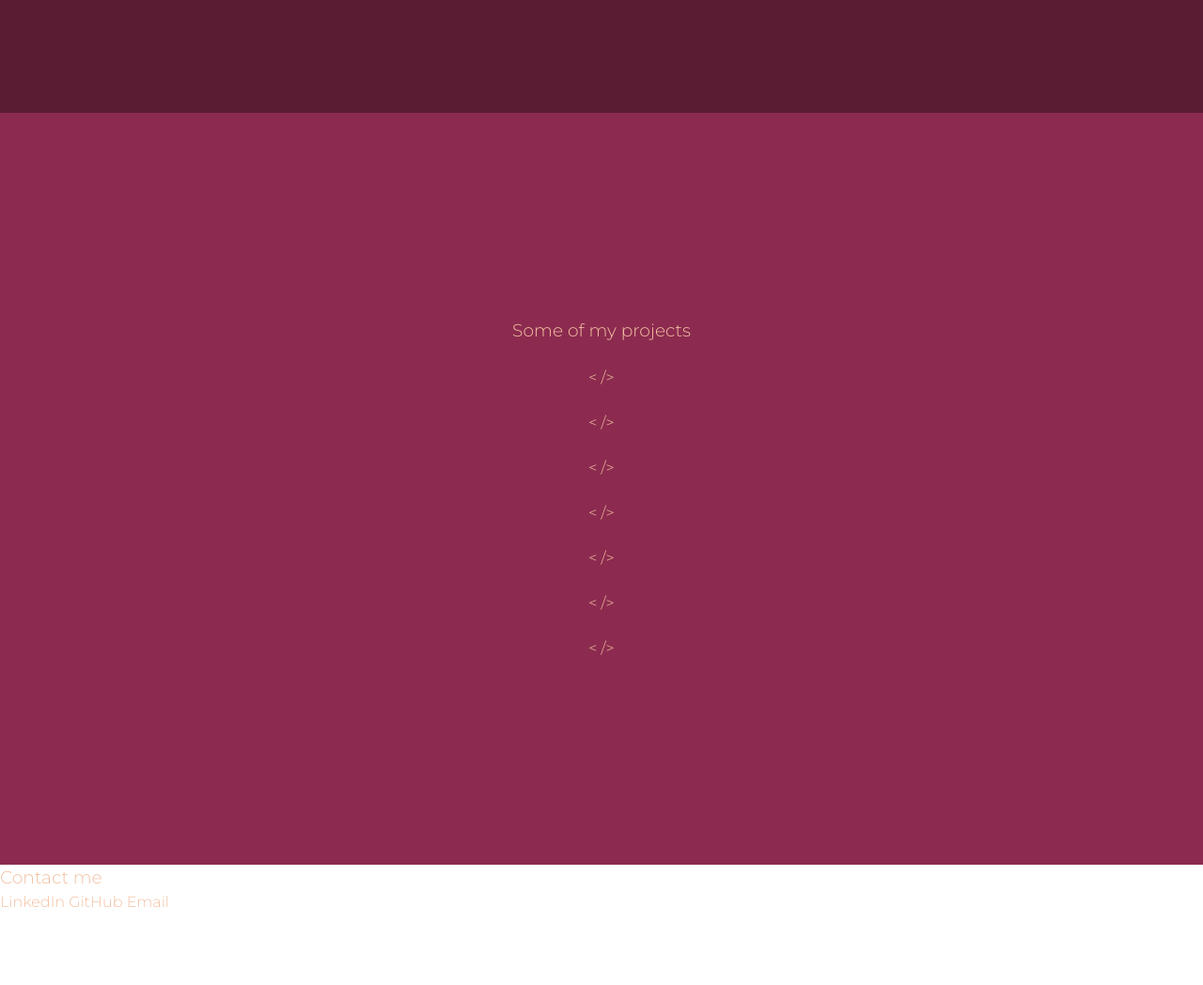
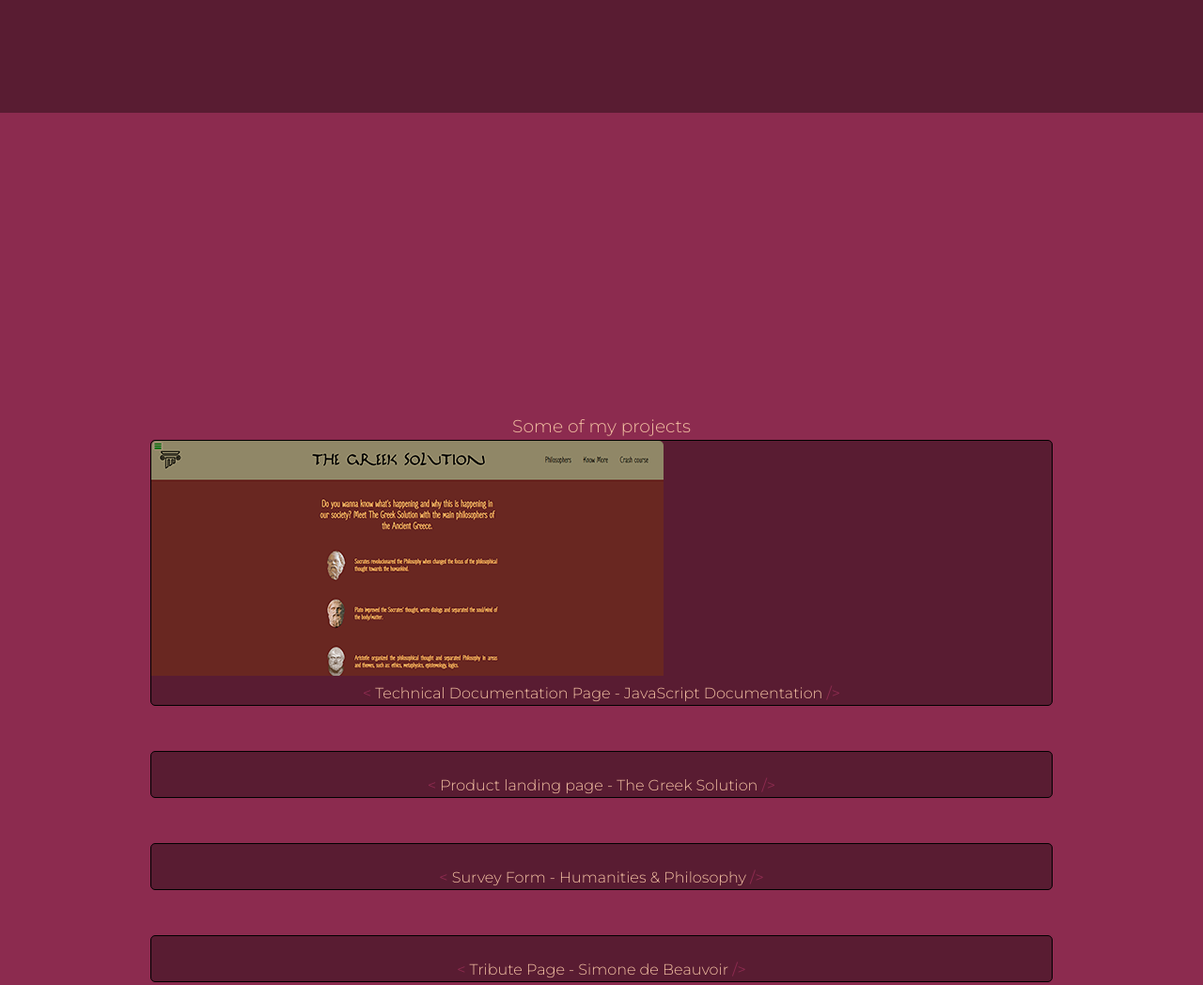
Before and after one commit to angelicamarttins/portfolio, a plain HTML site: page index.html in a window 1280 px wide. Shown: the part 680-1728 px from the top of the page at 94% size. Before the commit the page ends 1652 px from the top, so only its background shows below. Drawn offline with Linux system fonts and the light colour scheme.

Commit message:
Add styles in projects section and images in the repository

```diff
--- a/index.html
+++ b/index.html
@@ -30,38 +30,38 @@
         <h3>Some of my projects</h3>
         <div id="grid-projects">
             <a href="#" target="_blank" class="project-tile">
-                <img class="img-project" src="" alt="">
-                <p class="project-title"><span>&lt;</span> <span>/&gt;</span></p>
+                <img class="img-project" src="image/landing-page.png" alt="">
+                <p class="project-title"><span>&lt;</span> Technical Documentation Page - JavaScript Documentation <span>/&gt;</span></p>
             </a>
 
             <a href="#" target="_blank" class="project-tile">
                 <img class="img-project" src="" alt="">
-                <p class="project-title"><span>&lt;</span> <span>/&gt;</span></p>
+                <p class="project-title"><span>&lt;</span> Product landing page - The Greek Solution <span>/&gt;</span></p>
             </a>
 
             <a href="#" target="_blank" class="project-tile">
                 <img class="img-project" src="" alt="">
-                <p class="project-title"><span>&lt;</span> <span>/&gt;</span></p>
+                <p class="project-title"><span>&lt;</span> Survey Form - Humanities & Philosophy <span>/&gt;</span></p>
             </a>
 
             <a href="#" target="_blank" class="project-tile">
                 <img class="img-project" src="" alt="">
-                <p class="project-title"><span>&lt;</span> <span>/&gt;</span></p>
+                <p class="project-title"><span>&lt;</span> Tribute Page - Simone de Beauvoir <span>/&gt;</span></p>
             </a>
 
             <a href="#" target="_blank" class="project-tile">
                 <img class="img-project" src="" alt="">
-                <p class="project-title"><span>&lt;</span> <span>/&gt;</span></p>
+                <p class="project-title"><span>&lt;</span> Copy Globo Esporte <span>/&gt;</span></p>
             </a>
 
             <a href="#" target="_blank" class="project-tile">
                 <img class="img-project" src="" alt="">
-                <p class="project-title"><span>&lt;</span> <span>/&gt;</span></p>
+                <p class="project-title"><span>&lt;</span> Android's History <span>/&gt;</span></p>
             </a>
 
             <a href="#" target="_blank" class="project-tile">
                 <img class="img-project" src="" alt="">
-                <p class="project-title"><span>&lt;</span> <span>/&gt;</span></p>
+                <p class="project-title"><span>&lt;</span> Responsive WebSite <span>/&gt;</span></p>
             </a>
         </div>
     </section>
--- a/style.css
+++ b/style.css
@@ -57,6 +57,11 @@ html {
 #nav-links a {
     display: block;
     padding: 0.25em 0.5em;
+    border-radius: 5px;
+}
+
+#nav-links a:hover {
+    background-color: var(--cor4);
 }
 
 /* Welcome Section */
@@ -87,6 +92,37 @@ html {
     flex-direction: column;
     justify-content: center;
     align-items: center;
-    height: 100vh;
+    /* height: 100vh; */
     background-color: var(--cor3);
+    box-sizing: border-box;
+    padding: 25% 0 5% 0;
 }
+
+#grid-projects {
+    display: grid;
+    grid-template-columns: repeat(auto-fit, minmax(50%, 1fr));
+    gap: 3em;
+    width: 75%;
+    margin: 0 auto;
+    box-sizing: border-box;
+}
+
+.project-tile {
+    border-radius: 5px;
+    background-color: var(--cor4);
+    border: 1px solid black;
+}
+
+.img-project {
+    border-radius: 5px 5px 0 0;
+    max-width: 100%;
+}
+
+.project-title {
+    text-align: center;
+}
+
+.project-title span{
+    color: var(--cor3);
+    font-weight: bolder;
+}
```
Also changed, not shown: image/landing-page.png (added), image/survey-form.png (added), image/technical.png (added), image/tribute-page.png (added).
